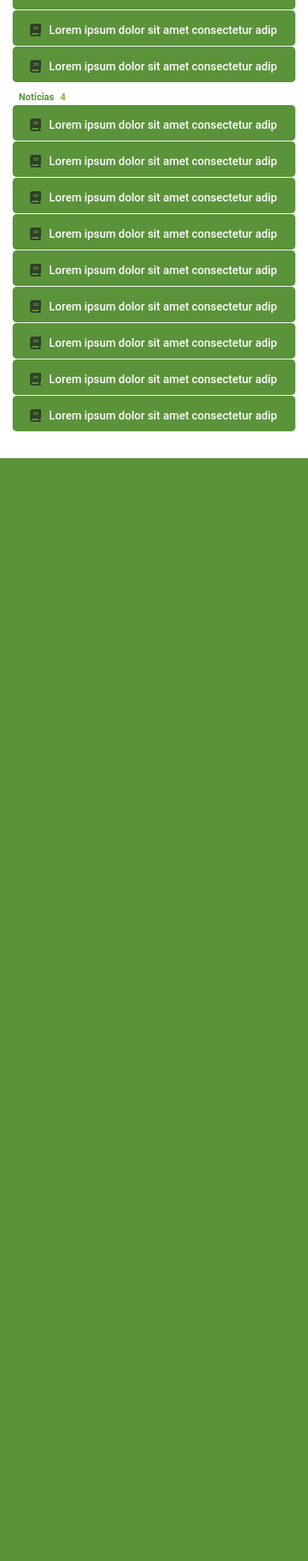
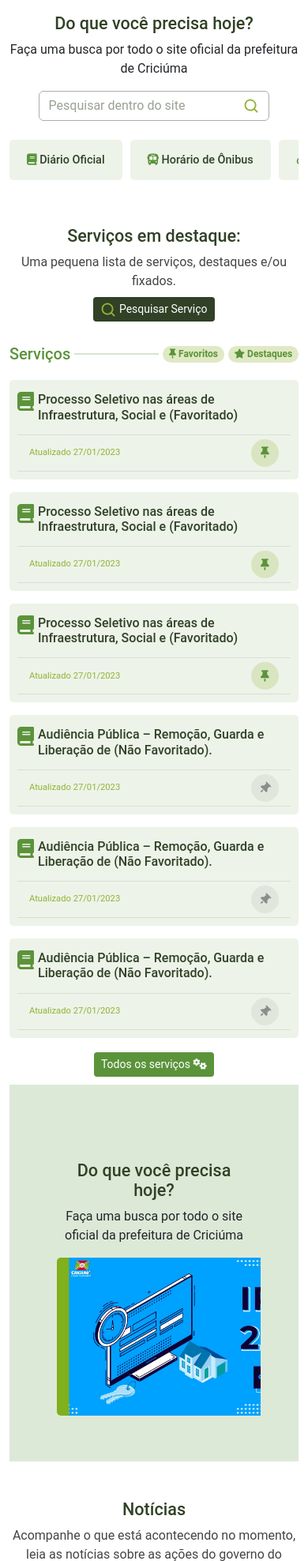
Before and after one commit to EricDagostim/site, a PHP site: page / in a window 390 px wide. Shown: the part 264-2240 px from the top of the page at 79% size. Before the commit the page ends 844 px from the top, so only its background shows below. Run offline with PHP 8.4, Linux system fonts and the light colour scheme.

Commit message:
Anúncios adicionados

```diff
--- a/index.html
+++ b/index.html
@@ -197,7 +197,7 @@
 
                 </div>
 
-                <ul id="navlinks" class="list-links-nav">
+                <ul id="navlinks" class="list-links-nav" style="position: sticky; top: 10px;">
                     <li><a class="link-nav-redirect" href="#">Início</a></li>
                     <li><a class="link-nav-redirect" href="#">Editais</a></li>
                     <li><a class="link-nav-redirect" href="#">Serviços</a></li>
@@ -210,10 +210,13 @@
                     <a href="#" class="icon-insta"><i class="fab fa-instagram"></i></a>
                     <a href="#" class="icon-facebook"><i class="fab fa-facebook"></i></a>
                     <a href="#" class="icon-twitter"><i class="fab fa-twitter"></i></a>
+                    <a href="#" class="icon-youtube"><i class="fa-brands fa-youtube"></i></a>
                 </div>
             </div>
         </div>
     </nav>
+
+
 
     <nav class="navbar navbar-mobile p-0" >
         <div class="container-fluid">
@@ -240,6 +243,7 @@
                     <a href="#" class="icon-insta"><i class="fab fa-instagram"></i></a>
                     <a href="#" class="icon-facebook"><i class="fab fa-facebook"></i></a>
                     <a href="#" class="icon-twitter"><i class="fab fa-twitter"></i></a>
+                    <a href="#" class="icon-youtube"><i class="fa-brands fa-youtube"></i></a>
                 </div>
 
             </div>
@@ -287,13 +291,11 @@
                         <div class="content-search-site">
                             <h4 class="text-color-primary text-center">Do que você precisa hoje?</h4>
                             <p class="" style="text-align: center;">Faça uma busca por todo o site oficial da prefeitura de Criciúma</p>
-                            <button class="btn button-search" data-bs-toggle="modal" data-bs-target="#modalSearch" onclick="focus()">
+                            <button class="btn button-search" data-bs-toggle="modal" data-bs-target="#modalSearch" onclick="focusInSearch();">
                                 Pesquisar dentro do site
                                 <img src="img\glass-search.svg" alt="SVG lupa de pesquisa">
                             </button>
                         </div>
-
-
 
                         <div class="box-scroll box-favorited mt-1" style="padding: 10px; padding-left: 0; padding-top: 0;">
 
@@ -479,6 +481,25 @@
                     </div>
                 </div>
 
+                <div class="container-fluid bg-color-details-op p-5">
+                    <div class="container">
+                        <div class="row mt-5">
+                            <div class="col-12">
+                                <h4 class="text-color-primary text-center">Do que você precisa hoje?</h4>
+                                    <p style="text-align: center;">Faça uma busca por todo o site oficial da prefeitura de Criciúma
+                                    </p>
+                            </div>
+
+                            <div class="col-12 content-ad box-scroll">
+                                <div class="box-ad">
+                                    <a href="#"><img src="img/IPTU_2023.jpeg" alt="Imagem anúncio"></a>
+                                    <a href="#"><img src="img/Alvara_2023.jpeg" alt="Imagem anúncio"></a>
+                                </div>
+                            </div>
+                        </div>
+                    </div>
+                </div>
+
 
                 <div class="col-12 col-lg-6 mt-lg-5 mt-5">
                     <div class="content-main-services">
@@ -587,9 +608,9 @@
         })
     }
 
-    $(document).ready(function(){
-        $("#modalSearch").modal("show");
-    })
+    // $(document).ready(function(){
+    //     $("#modalSearch").modal("show");
+    // })
     // aparecer modal agui
 
 
--- a/media-queries.css
+++ b/media-queries.css
@@ -14,6 +14,10 @@
 }
 
 @media (max-width : 772px){
+
+    .box-ad{
+        justify-content:flex-start;
+    }
 
     .btn-order-by{
         max-width: 40%
--- a/src/script.js
+++ b/src/script.js
@@ -1,5 +1,6 @@
-function focus(){
-    document.getElementById("inputSearchModal").focus();
+function focusInSearch(){
+  document.getElementById("inputSearchModal").focus();
+  console.log("sim")
 }
 
 function enableHorizontalScroll() {
@@ -43,5 +44,4 @@ function enableHorizontalScroll() {
 }
 
 
-
 enableHorizontalScroll();
--- a/style.css
+++ b/style.css
@@ -512,8 +512,8 @@ input:focus{
     color: #304126;
     font-size: 1.5rem;
     text-decoration: none;
-    width: 44px;
-    height: 44px;
+    width: 45px;
+    height: 45px;
     display: flex;
     justify-content: center;
     align-items: center;
@@ -538,6 +538,16 @@ input:focus{
     transition: 200ms;
     color: #1DA1F2;
 }
+
+.icon-youtube:hover{
+    transition: 200ms;
+    color: #c4302b;
+}
+
+.icon-insta, .icon-facebook, .icon-twitter, .icon-youtube{
+    transition: 200ms;
+}
+
 
 .navbar-desktop{
     /* background: linear-gradient(9deg, rgba(91,147,58,1) 21%, rgba(147,178,51,1) 100%); */
@@ -809,22 +819,24 @@ input:focus{
 
 /* notícias */
 
-.box-img{
-    width: 20%;
-    height: 250px;
+
+.content-ad{
+
+
 }
 
-.box-img img {
-    border-radius: 5px;
-    width: 100%;
-    height: 100%;
-    object-fit: cover;
-    border: 1px solid #acacac62;
+.box-ad{
+    display: flex;
+    flex-direction: row;
+    justify-content: center;
+    gap: 10px;
 }
 
-.ad-new img{
-    width: 350px;
-    object-fit: cover;
+.box-ad img{
+
+    object-fit:contain;
+    height: 200px;
+    max-width: 650px;
     border-radius: 5px;
-    padding: 0;
+    margin-bottom: 10px;
 }
```
